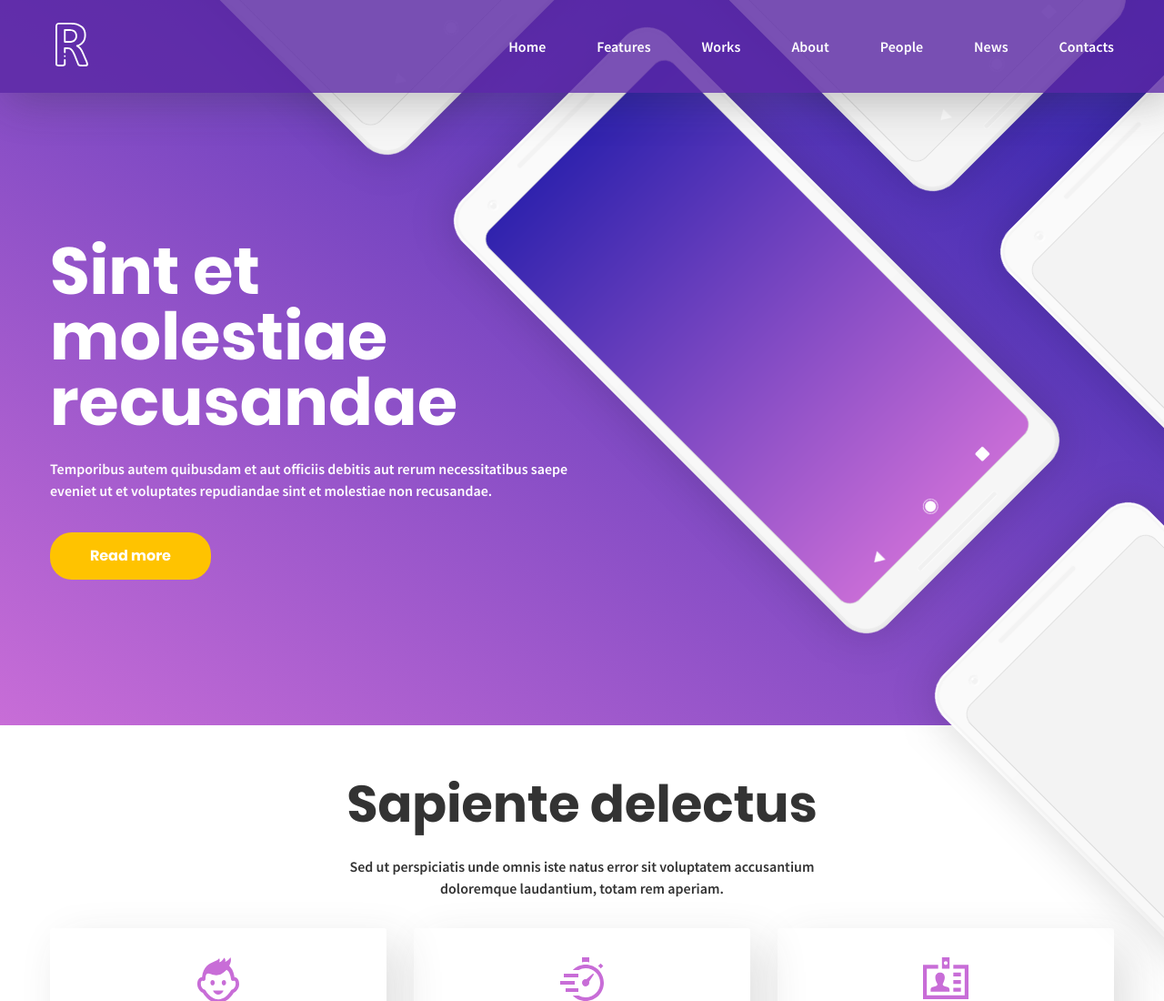
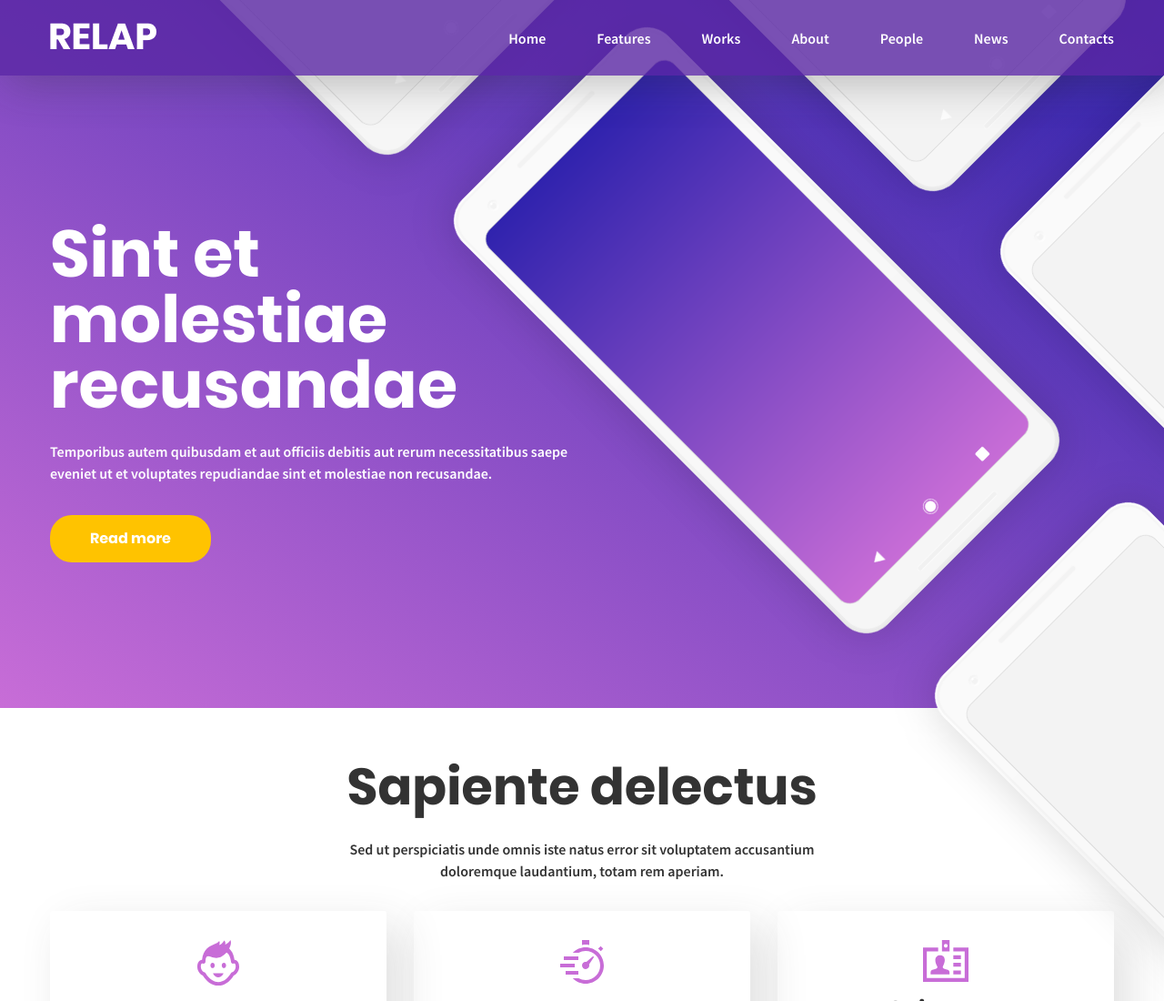
Before and after one commit to kulinichevgeny/relap-responsive-landing, a website: page src/index.html in a window 1280 px wide. Shown: the top 1100 px of the page at 91% size. Drawn offline with nearby package versions, Linux system fonts and the light colour scheme; files that its build step writes are made by us from their sources.

Commit message:
Improve logo adaptive

```diff
--- a/src/_header.html
+++ b/src/_header.html
@@ -4,9 +4,13 @@
 		<div class="header__body">
 			<!-- ===== header logo ===== -->
 			<div class="header__logo">
-				<!-- <a href="##"><img src="./img/main/relap.png" alt="RELAP"></a> -->
-				<a href="##"><img src="./img/main/r.svg" alt="RELAP"></a>
+				<picture>
+					<source srcset=" ./img/main/r.svg" media="(max-width: 1025px)">
+					<img src="./img/main/relap.png" alt="RELAP">
+				</picture>
 			</div>
+
+
 
 			<!-- ===== burger ===== -->
 			<div class="header__burger">
```
